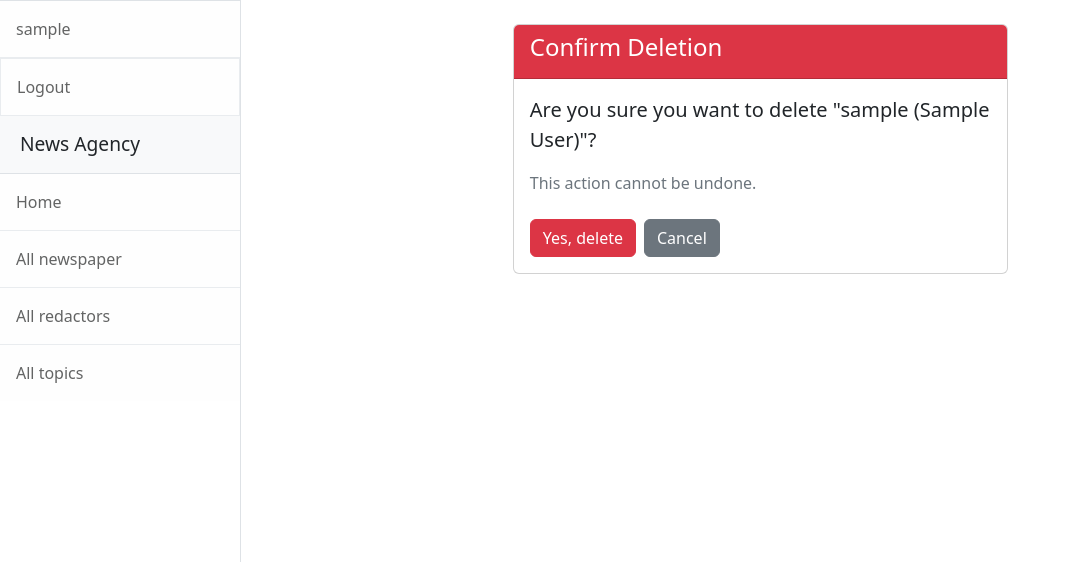
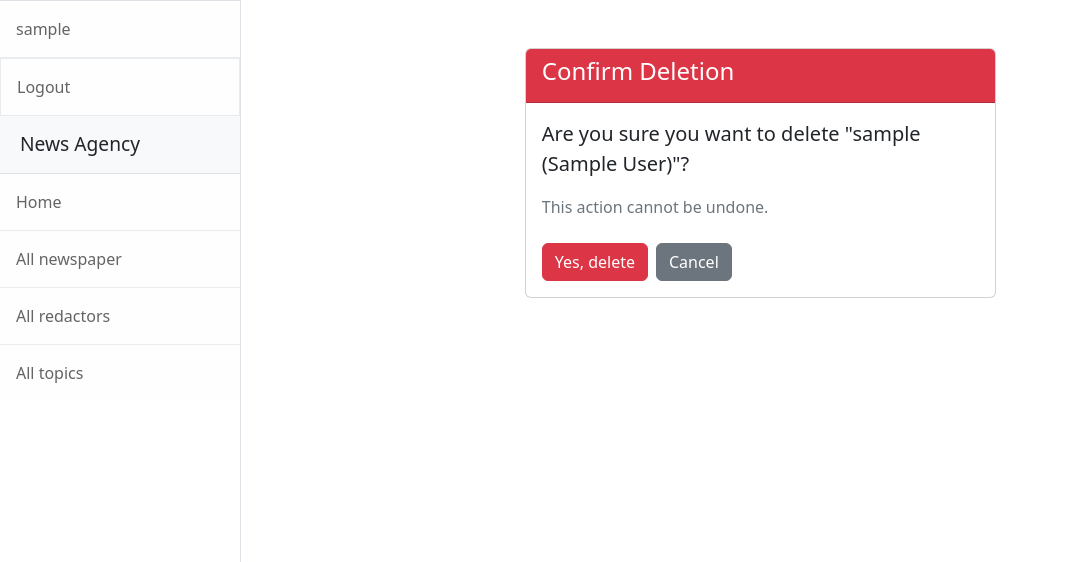
Before and after one commit to mrkanis82-gif/News-agency, a Django app: page /redactor/1/delete/ in a window 1280 px wide. Shown: the part 57-619 px from the top of the page, without its empty margins (0-1071 px from the left). Run offline with Django 5.2, Linux system fonts and the light colour scheme; the visitor is signed in with stand-in values (Sample User, id 1); data comes from the database, SQL or seed files in the repository; some libraries are stand-ins or nearby versions.

Commit message:
improved ui they no longer stuck to sidebar.

```diff
--- a/templates/base.html
+++ b/templates/base.html
@@ -24,7 +24,9 @@
           {% include "includes/navigation_bar.html" %}
         {% endblock %}
         <!-- Page content-->
-        {% block content %}{% endblock %}
+        <div class="container-fluid p-4">
+          {% block content %}{% endblock %}
+        </div>
         {% block pagination %}
           {% include "includes/pagination.html" %}
         {% endblock %}
```
